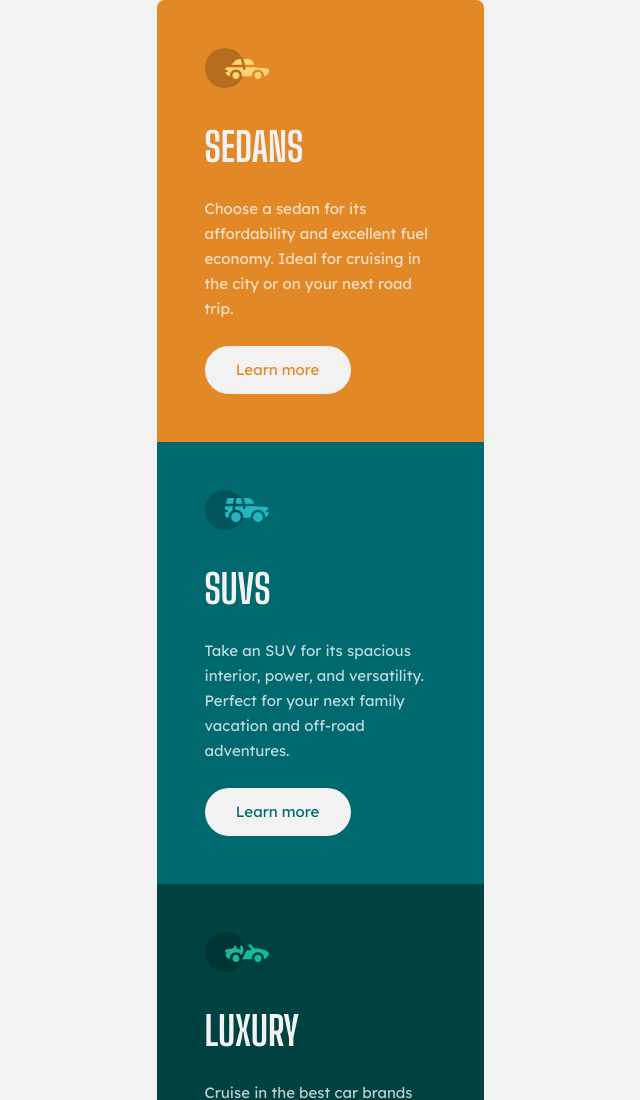
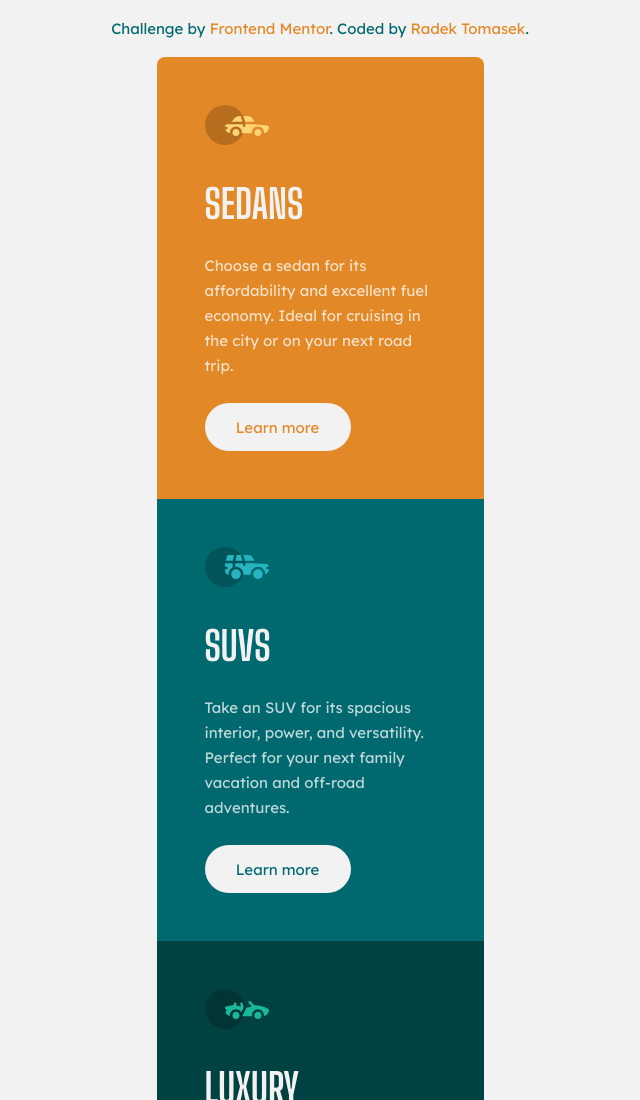
Before and after one commit to radektomasek/fm-three-column-preview-card-component, a website built with Parcel: page index.html in a window 1280 px wide. Shown: the top 1100 px of the page, without its empty margins (320-960 px from the left). Built offline with nearby package versions, Linux system fonts and the light colour scheme.

Commit message:
Added annotation section

```diff
--- a/index.html
+++ b/index.html
@@ -15,6 +15,14 @@
 </head>
 
 <body>
+    <header>
+        <p class="attribution">
+            Challenge by <a href="https://www.frontendmentor.io?ref=challenge" target="_blank">Frontend Mentor</a>.
+            Coded by <a href="https://github.com/radektomasek/fm-three-column-preview-card-component"
+                target="_blank">Radek
+                Tomasek</a>.
+        </p>
+    </header>
     <main>
         <div class="grid centered">
             <div class="card card--orange">
--- a/src/css/styles.css
+++ b/src/css/styles.css
@@ -145,6 +145,25 @@ p {
     margin: 0 auto;
 }
 
+/* attrbutions */
+header {
+    text-align: center;
+}
+
+.attribution {
+    color: var(--dark-cyan-color);
+    margin: 1rem 0;
+}
+
+.attribution a {
+    color: var(--bright-orange-color);
+    text-decoration: none;
+}
+
+.attribution a:hover {
+    text-decoration: underline;
+}
+
 
 /* Desktop breakpoint */
 @media screen and (min-width: 90em) {
@@ -178,4 +197,8 @@ p {
         left: 50%;
         transform: translate(-50%, -50%);
     }
+
+    .attribution {
+        margin: 0;
+    }
 }
```
